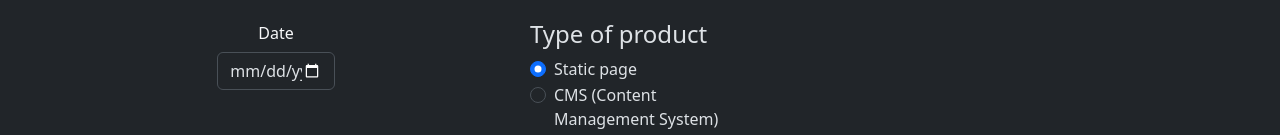
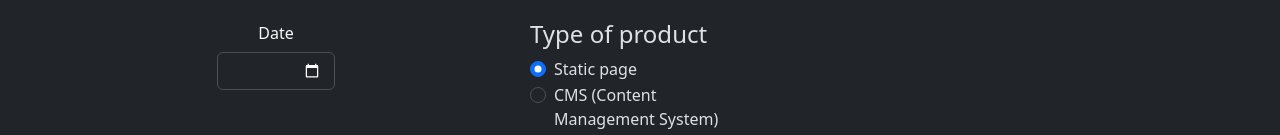
Before and after one commit to WebDevJoJo/Portfolio-angular, an Angular app in the folder JoeleMattia-portfolio/: page /preventive in a window 1280 px wide. Shown: the part 592-727 px from the top of the page. Built offline with nearby package versions, Linux system fonts and the light colour scheme.

Commit message:
text-dark added

```diff
--- a/JoeleMattia-portfolio/src/app/preventive/preventive.component.html
+++ b/JoeleMattia-portfolio/src/app/preventive/preventive.component.html
@@ -7,7 +7,7 @@
         <div class="form-floating m-3">
           <input
             type="email"
-            class="form-control"
+            class="form-control text-dark"
             id="floatingInput"
             placeholder="name@example.com"
           />
@@ -15,7 +15,7 @@
         </div>
         <div class="form-floating m-3">
           <input
-            class="form-control"
+            class="form-control text-dark"
             id="floatingPassword"
             placeholder="Marco Rossi"
           />
@@ -26,7 +26,7 @@
             <label for="date" class="col-form-label text-light">Date</label>
             <div class="col-8">
               <div class="input-group date">
-                <input type="date" class="form-control" id="date" />
+                <input type="date" class="form-control text-dark" id="date" />
               </div>
             </div>
           </form>
@@ -53,7 +53,7 @@
             <span class="input-group-text" id="basic-addon3">https://</span>
             <input
               type="text"
-              class="form-control"
+              class="form-control text-dark"
               id="basic-url"
               aria-describedby="basic-addon3"
               pattern="^(?:[-A-Za-z0-9]+\.)+[A-Za-z]{2,6}$"
```
